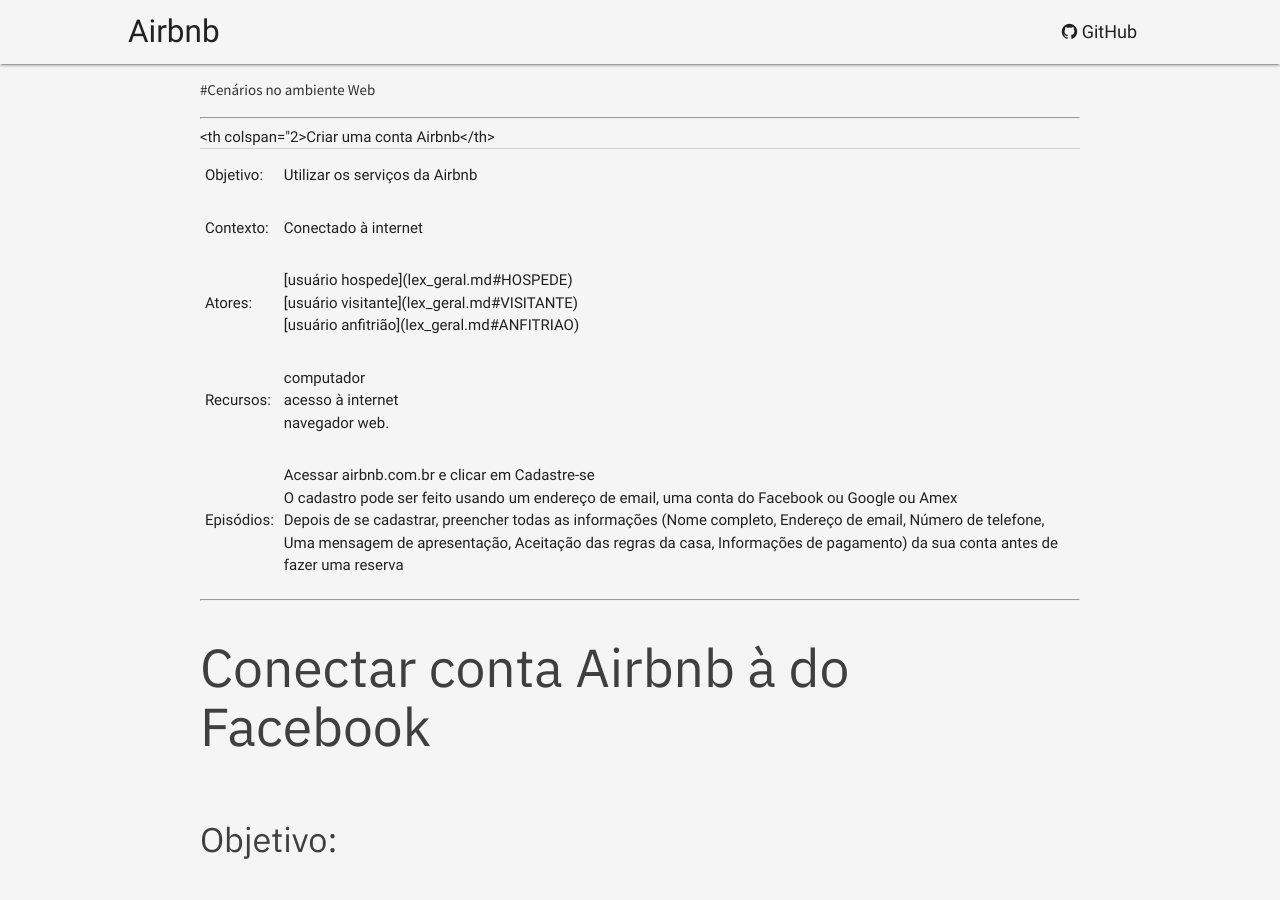
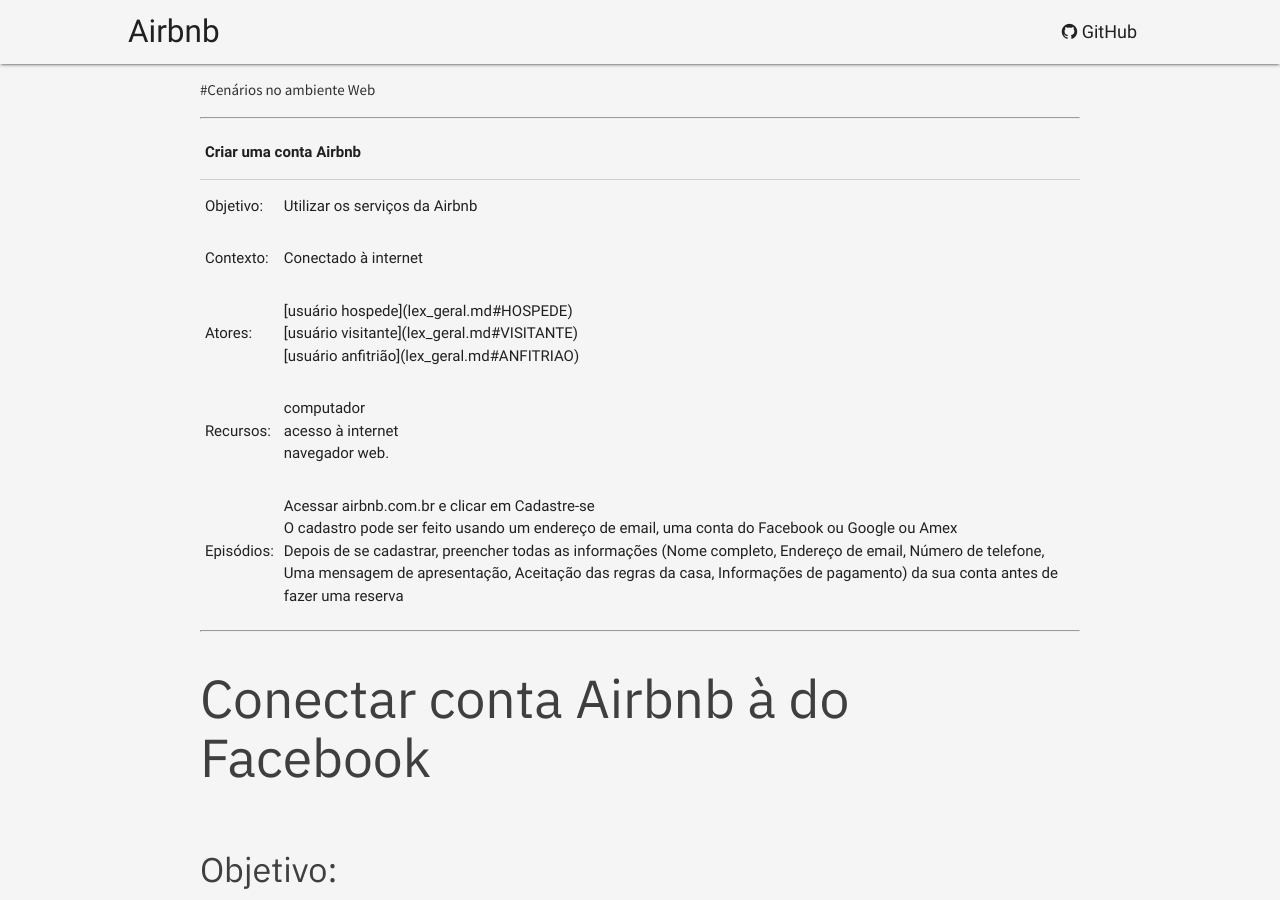
Before and after one commit to Requisitos-2018-2/airbnb, a Jekyll site: the page built from modelagem/lexicos_cenarios/cen_web.md, in a window 1280 px wide and 900 px high. Built offline with Jekyll 4.4.1, drawn with Linux system fonts in a browser that asks for light colours; our own code applies the rules of GitHub Pages for plain Markdown files.

Commit message:
Fix cenarios web

```diff
--- a/modelagem/lexicos_cenarios/cen_web.md
+++ b/modelagem/lexicos_cenarios/cen_web.md
@@ -3,10 +3,10 @@
 
 ***
 
-<table>
+<table class="highlight responsive-table">
   <thead>
     <tr>
-        <th colspan="2>Criar uma conta Airbnb<a name="CRIAR-CONTA"></a></th>
+        <th colspan="2">Criar uma conta Airbnb<a name="CRIAR-CONTA"></a></th>
     </tr>
   </thead>
 
```
Also changed, not shown: modelagem/index.md (+1 -1 lines).
